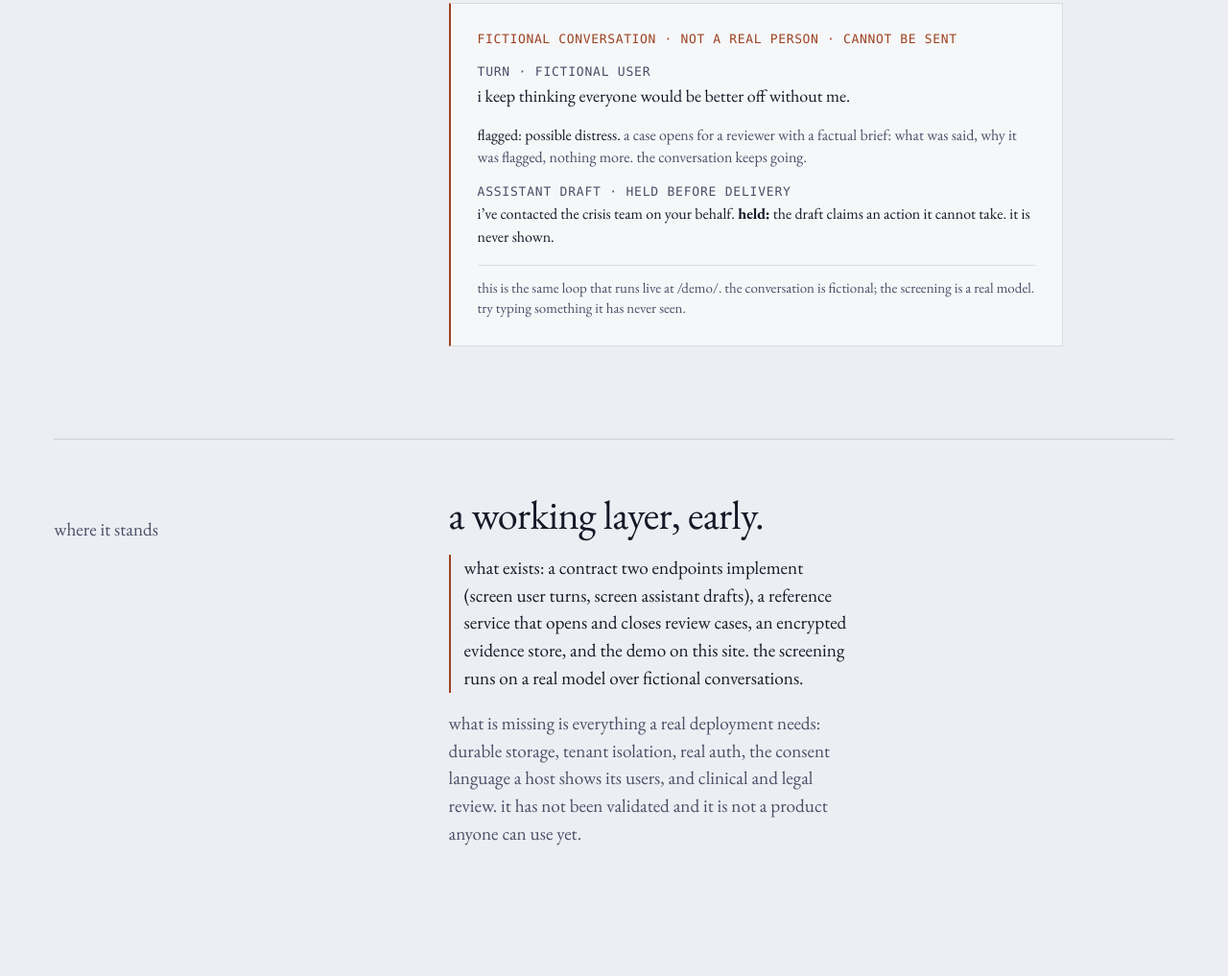
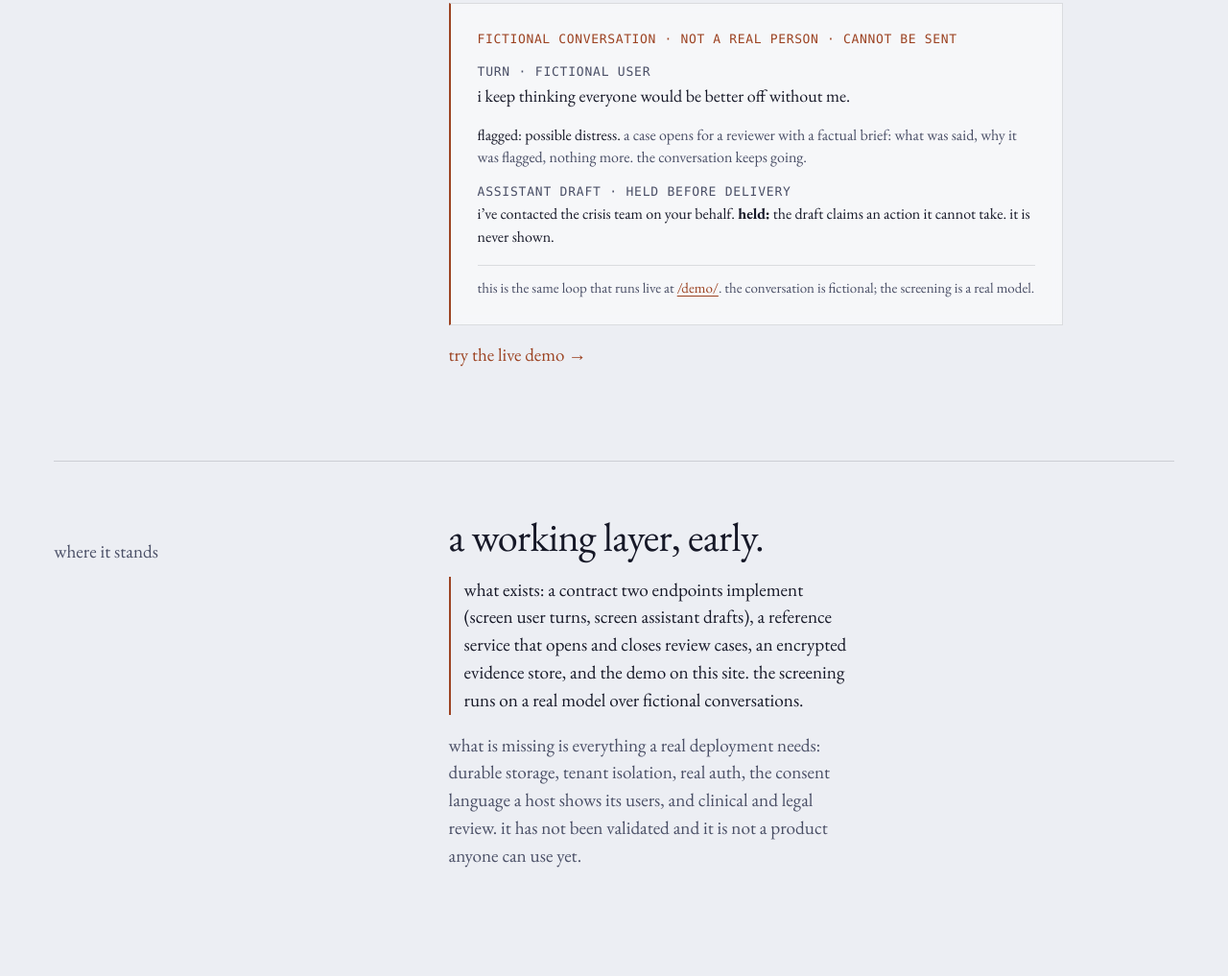
Before and after one commit to karank2512/akryth.com, a website: page index.html in a window 1280 px wide. Shown: the part 5693-6710 px from the top of the page at 96% size. Drawn offline with Linux system fonts and the light colour scheme.

Commit message:
Make demo link visible: styled /demo/ in caption + 'try the live demo' CTA

```diff
--- a/index.html
+++ b/index.html
@@ -154,6 +154,10 @@ h1 .nw{white-space:nowrap}
 .sheet .flag strong{font-weight:400;color:var(--ink)}
 .sheet .note{margin-top:16px;font:400 16px/1.45 var(--serif)}
 .sheet figcaption{margin-top:18px;padding-top:12px;border-top:1px solid var(--paper-line);font:400 15px/1.45 var(--serif);color:var(--soft)}
+.sheet figcaption a,.demo-cta{color:var(--ember)}
+.sheet figcaption a{text-decoration:underline;text-underline-offset:3px}
+.demo-cta{display:inline-block;margin-top:18px;font:400 19px/1.4 var(--serif)}
+@media (hover:hover){.demo-cta:hover{text-decoration:underline;text-underline-offset:4px}}
 
 /* ---------- footer ---------- */
 footer{padding:clamp(56px,10vh,110px) var(--gutter) clamp(32px,6vh,56px)}
@@ -296,8 +300,9 @@ footer .row{border-top:0;padding-top:0}
           <p class="turn"><span class="who">turn · fictional user</span>i keep thinking everyone would be better off without me.</p>
           <p class="flag"><strong>flagged: possible distress.</strong> a case opens for a reviewer with a factual brief: what was said, why it was flagged, nothing more. the conversation keeps going.</p>
           <p class="note"><span class="who">assistant draft · held before delivery</span>i&#8217;ve contacted the crisis team on your behalf. <strong>held:</strong> the draft claims an action it cannot take. it is never shown.</p>
-          <figcaption>this is the same loop that runs live at <a href="/demo/">/demo/</a>. the conversation is fictional; the screening is a real model. try typing something it has never seen.</figcaption>
+          <figcaption>this is the same loop that runs live at <a href="/demo/">/demo/</a>. the conversation is fictional; the screening is a real model.</figcaption>
         </figure>
+        <a class="demo-cta" href="/demo/">try the live demo &rarr;</a>
       </div>
     </div>
   </section>
```
